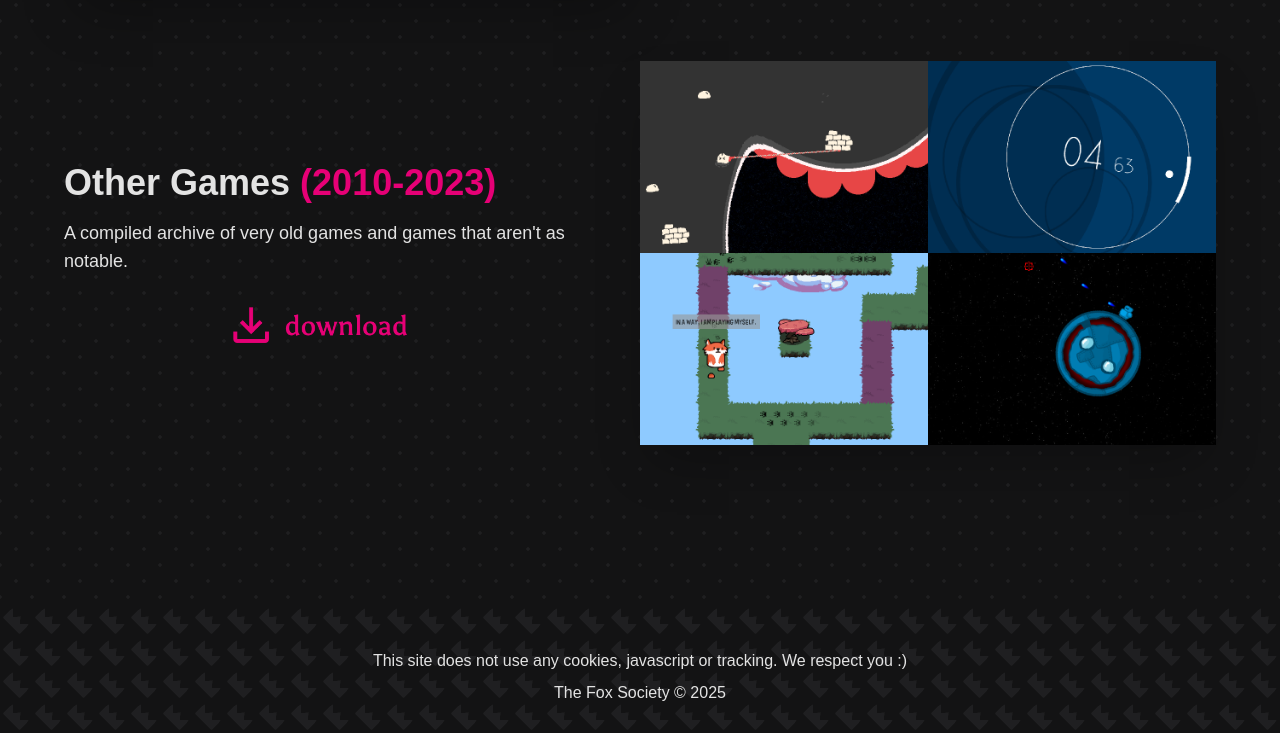
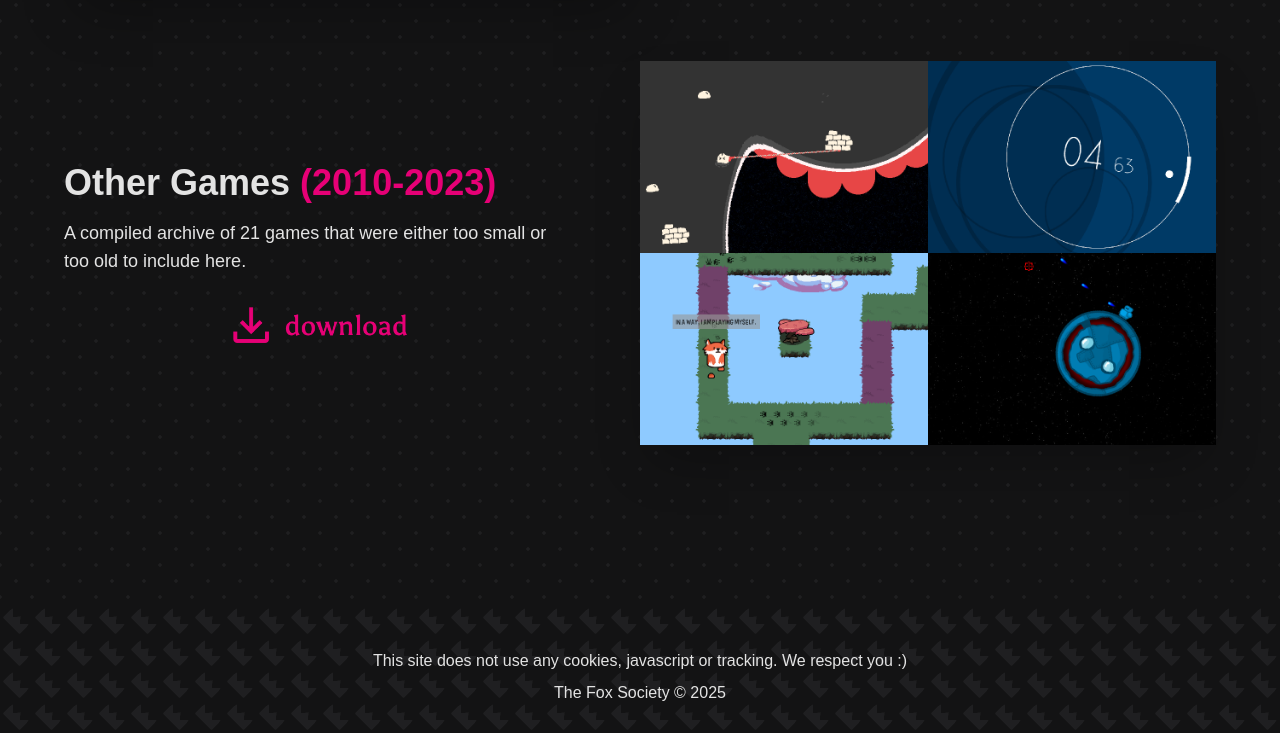
Before and after one commit to Martenfur/the-fox-society-net, a website: page docs/games/index.html in a window 1280 px wide. Shown: the part 3207-3940 px from the top of the page. Drawn offline with Linux system fonts and the light colour scheme; a web font is replaced by a local one.

Commit message:
other games description update

```diff
--- a/docs/games/index.html
+++ b/docs/games/index.html
@@ -174,7 +174,7 @@ Any manual changes WILL be lost.
 						<h1 class="text-4xl font-bold mb-4">Other Games <span
 								class="text-foxe-accent">(2010-2023)</span></h1>
 						<p class="text-lg pb-8">
-							A compiled archive of very old games and games that aren't as notable.
+							A compiled archive of 21 games that were either too small or too old to include here.
 						</p>
 
 						<div class="flex justify-evenly">
```
Also changed, not shown: src/pages/games/index.html (+1 -1 lines).
